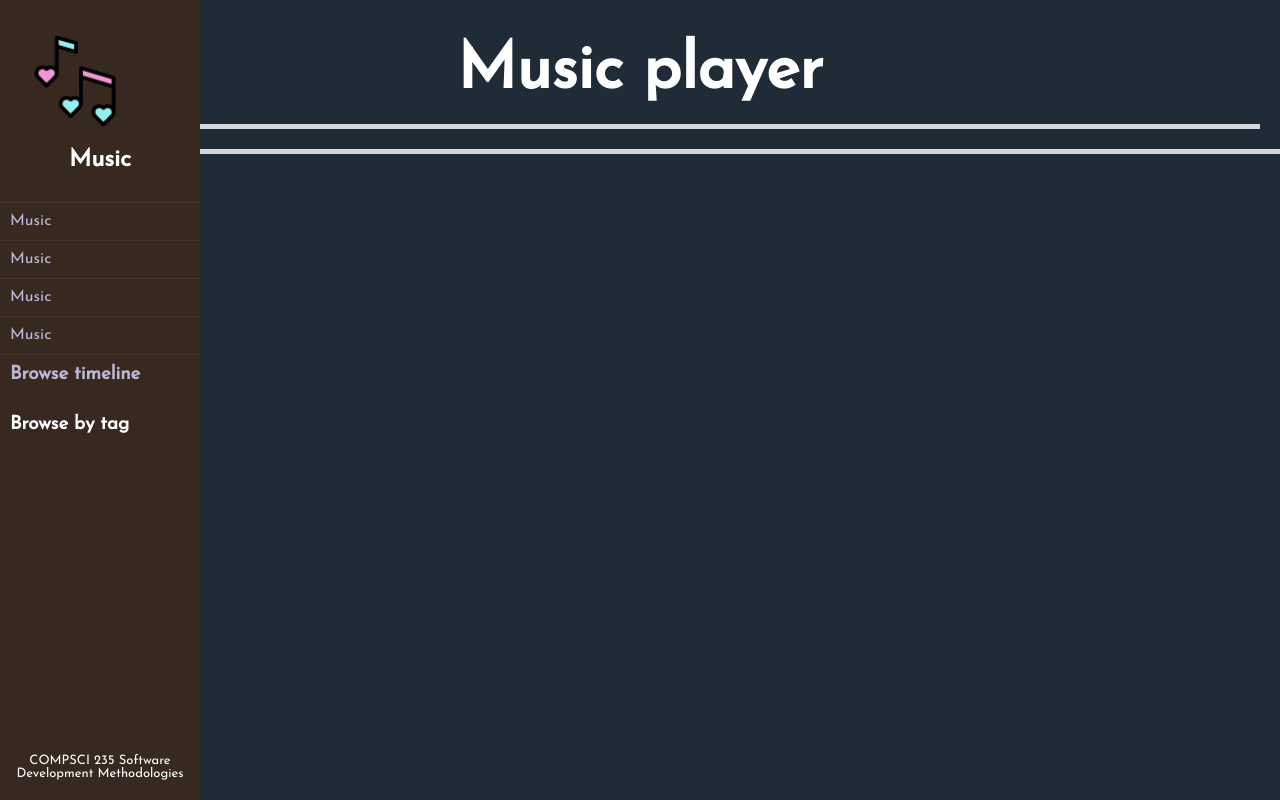
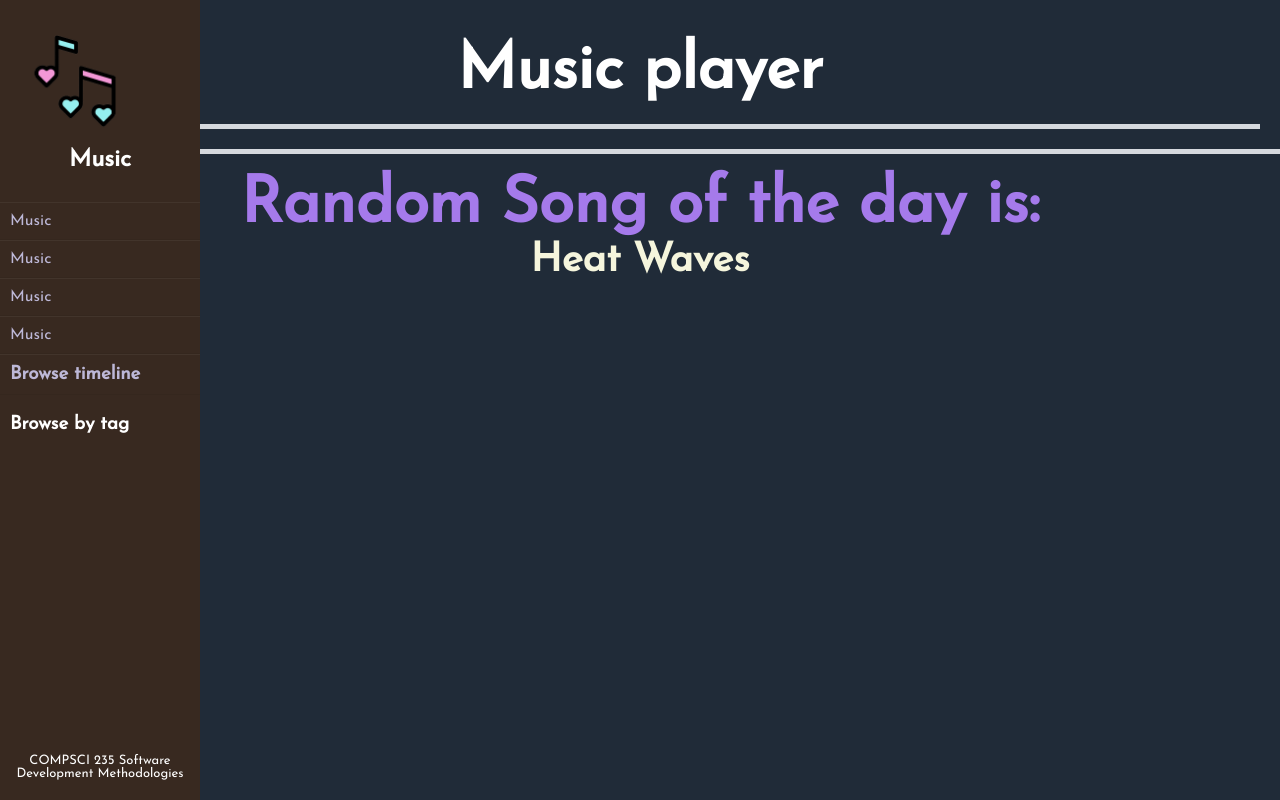
Before and after one commit to hlu750/Music-Player-Web-App-Project, a Flask app: page / in a window 1280 px wide. Run offline with Flask 2, Linux system fonts and the light colour scheme.

Commit message:
added blueprint for home and animation

```diff
--- a/music/__init__.py
+++ b/music/__init__.py
@@ -19,11 +19,14 @@ def create_some_track():
 def create_app():
     app = Flask(__name__)
     app.debug = True
-    @app.route('/')
-    def home():
-        some_track = create_some_track()
+    with app.app_context():
+        from .home import home
+        app.register_blueprint(home.home_blueprint)
+    # @app.route('/')
+    # def home():
+        # some_track = create_some_track()
         # Use Jinja to customize a predefined html page rendering the layout for showing a single track.
         # return render_template('simple_track.html', track=some_track)
-        return render_template('layout.html')
+        # return render_template('layout.html')
 
     return app
--- /dev/null
+++ b/music/home/home.py
@@ -0,0 +1,12 @@
+from flask import Blueprint, render_template
+import music.utilities.utilities as utilities
+from music.domainmodel.track import Track
+home_blueprint = Blueprint('home_bp', __name__)
+def create_some_track():
+    some_track = Track(1, "Heat Waves")
+    some_track.track_duration = 250
+    some_track.track_url = 'https://spotify/track/1'
+    return some_track
+@home_blueprint.route('/', methods=['GET'])
+def home():
+    return render_template('home/home.html',track = create_some_track() )
--- a/music/static/css/styles.css
+++ b/music/static/css/styles.css
@@ -57,8 +57,19 @@ h1 {
   color: #fff;
 }
 
+#main > .title{
+  font-size: 4rem;
+  font-weight: bold;
+  text-align: center;
+  /* font-size: min(14vw, 4rem); */
+  color : rgb(165, 122, 235)
+}
 
-
+.animate__animated{
+  padding: 30px;
+  font-size: 40px;
+  color: beige;
+}
 #nav {
   width: 200px;
   height: 100%;
@@ -97,8 +108,10 @@ h1 {
   margin: 20px;
   color: #717171;
   line-height: 25px;
-  padding: 10px;
-  width: 66.666667%;
+  padding: 20px;
+  /* padding-top: 10px; */
+  /* width: 66.666667%; */
+  text-align: center;
 }
 
 #logo {
--- /dev/null
+++ b/music/templates/home/home.html
@@ -0,0 +1,10 @@
+{% extends 'layout.html' %}{%block content%}
+
+<section id="main">
+    <h1 class="title">Random Song of the day is:</h1>
+    <h2 class="animate__animated animate__zoomInDown">{{track.title}}</h2>
+
+</section>
+
+
+{% endblock %}
--- a/music/templates/layout.html
+++ b/music/templates/layout.html
@@ -8,6 +8,10 @@
     <!-- <link rel="stylesheet" href=https://cdn.jsdelivr.net/npm/water.css@2/out/water.css> -->
     <!-- <link rel="stylesheet" href="https://fonts.googleapis.com/icon?family=Material+Icons"> -->
     <link rel="stylesheet" href="{{ url_for('static', filename='css/styles.css')}}">
+    <link
+    rel="stylesheet"
+    href="https://cdnjs.cloudflare.com/ajax/libs/animate.css/4.1.1/animate.min.css"
+  />
 </head>
 <body>
     <div class="body">
@@ -16,11 +20,11 @@
 
     <div id="header">
         {% include 'header.html' %}
-        <div id="container">
+    </div>
+    <div id="container">
 
-            {% block content %} {% endblock %}
+        {% block content %} {% endblock %}
 
-          </div>
-    </div>
+      </div>
 </body>
 </html>
```
Also changed, not shown: music/home/__init__.py (added), music/utilities/__init__.py (added), music/utilities/services.py (added), music/utilities/utilities.py (added).
